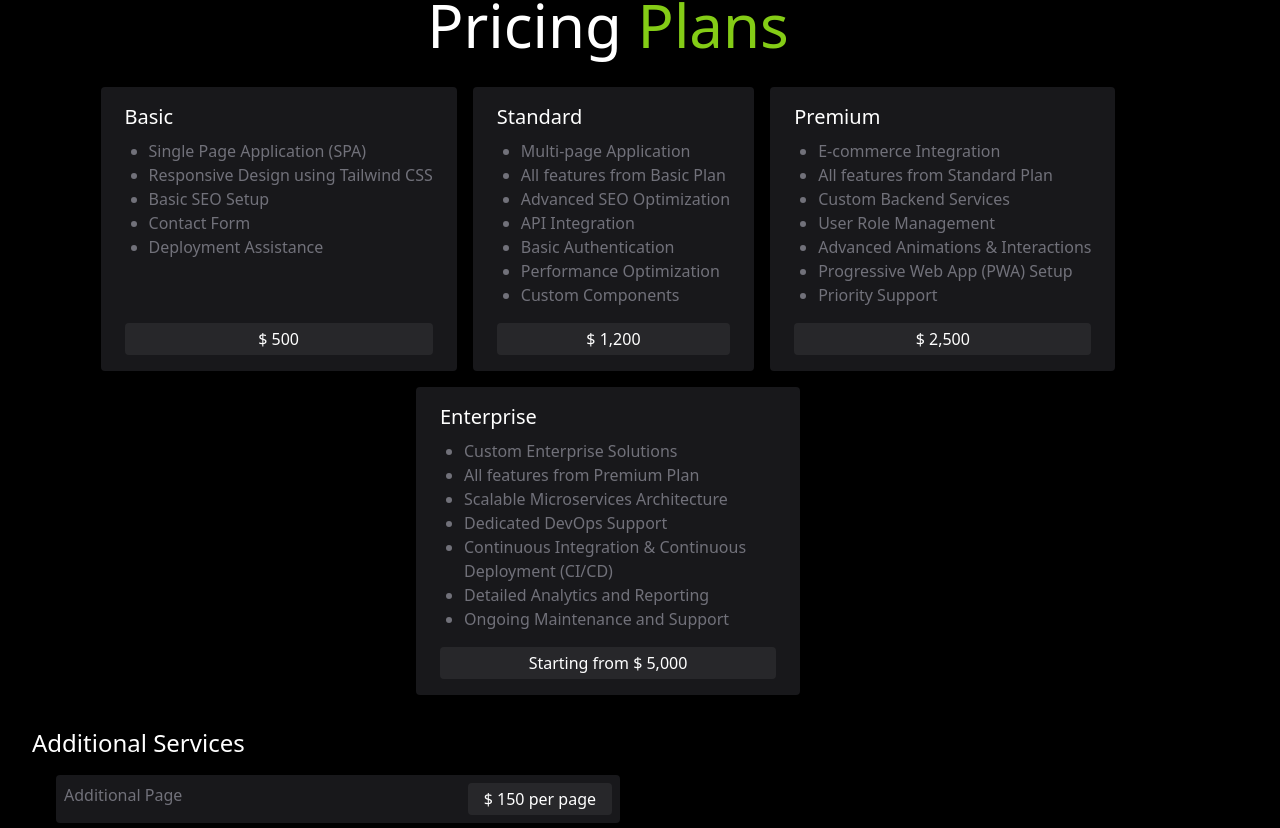
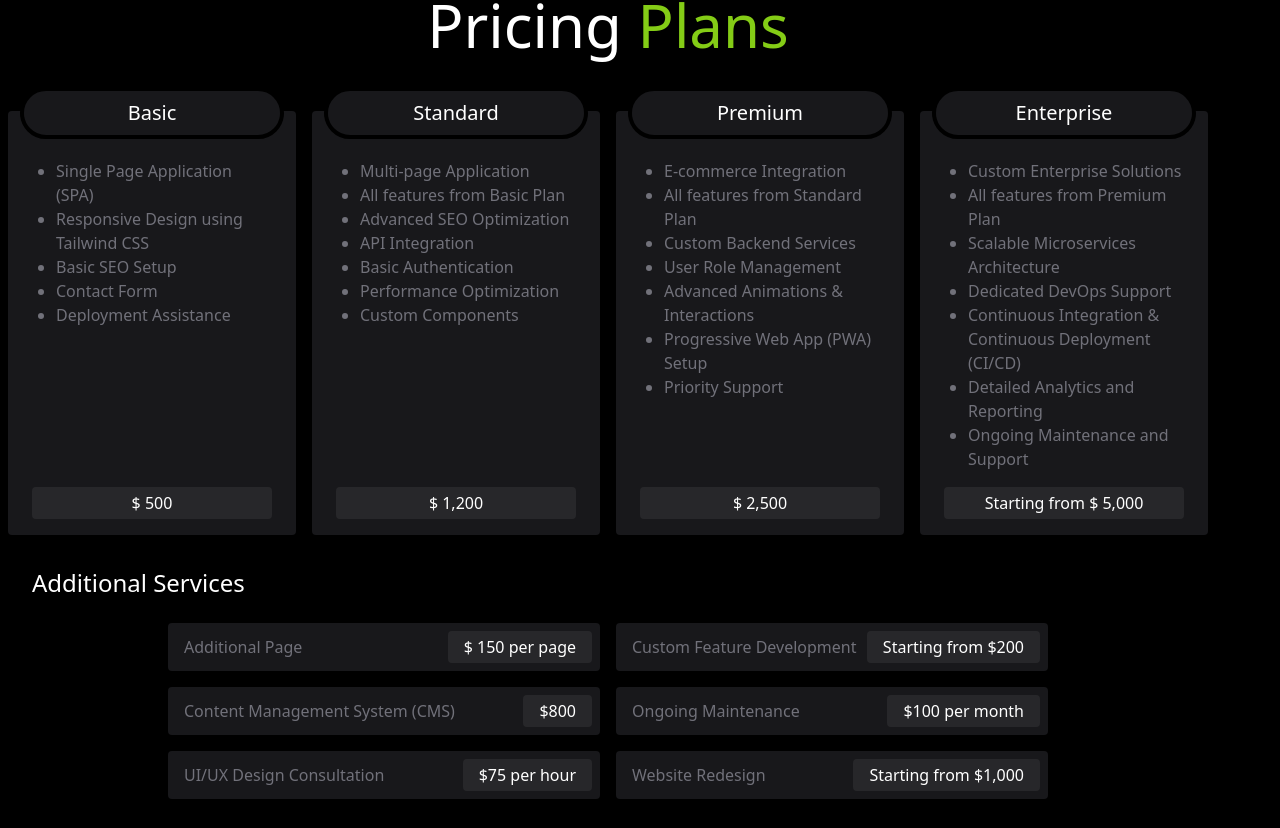
Before and after one commit to saleemullahkhansaleem/portfolio, a React (Vite) app: page / in a window 1280 px wide. Shown: the part 5472-6300 px from the top of the page. Built offline with nearby package versions, Linux system fonts and the light colour scheme.

Commit message:
feat and fix

```diff
--- a/src/pages/PricingPage.jsx
+++ b/src/pages/PricingPage.jsx
@@ -6,16 +6,16 @@ import Container from "../componenets/Container";
 const pricingData = Data.pricing;
 const PricingCard = ({ plan }) => {
   return (
-    <div className="max-w-sm rounded overflow-hidden bg-zinc-900">
-      <div className="px-6 py-4 flex flex-col justify-between h-full gap-4">
-        <div>
-          <div className="text-xl mb-2">{plan.name}</div>
-          <ul className="text-zinc-500 text-base list-disc pl-6">
+    <div className="max-w-sm rounded bg-zinc-900 mt-6">
+      <div className="px-6 py-4 flex flex-col justify-between h-full gap-4 relative w-64 sm:w-72">
+        <div className="text-xl absolute left-0 right-0 mx-auto p-2 text-center -top-6 bg-zinc-900 border-black border-4 rounded-full w-11/12">
+          {plan.name}
+        </div>
+        <ul className="text-zinc-500 text-base list-disc pl-6 mt-8">
           {plan.features.map((feature, index) => (
             <li key={index}>{feature}</li>
           ))}
         </ul>
-        </div>
         <span
           title="Price"
           className="bg-zinc-800 text-white text-center rounded py-1 px-4"
@@ -41,12 +41,10 @@ const AdditionalServices = () => {
   return (
     <div className="my-8 px-8">
       <h2 className="text-2xl mb-4">Additional Services</h2>
-      <div className="pl-6">
+      <div className="flex flex-wrap justify-center">
         {pricingData.additionalServices.map((service, index) => (
-          <span
-            key={index}
-            className="text-zinc-500 text-base mt-2 bg-zinc-900 p-2 rounded flex justify-between w-1/2"
-          >
+          <div key={index} className="w-full lg:w-1/2 max-w-md p-2">
+            <div className="text-zinc-500 text-base bg-zinc-900 p-2 pl-4 rounded flex justify-between items-center flex-wrap w-full">
               <span>{service.service}</span>{" "}
               <span
                 title="Price"
@@ -54,7 +52,8 @@ const AdditionalServices = () => {
               >
                 {service.price}
               </span>
-          </span>
+            </div>
+          </div>
         ))}
       </div>
     </div>
```
Lines whose indentation alone changed are shown as unchanged.
